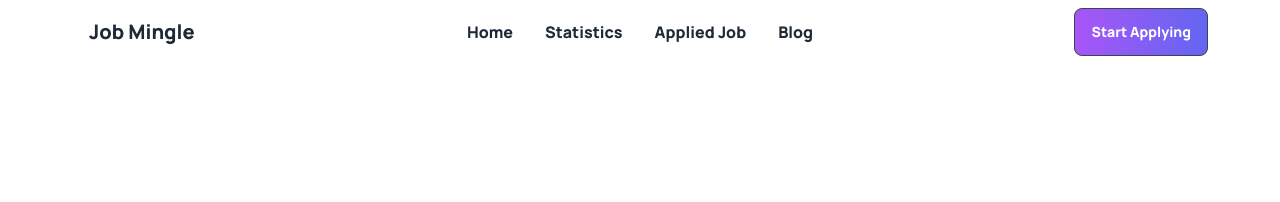
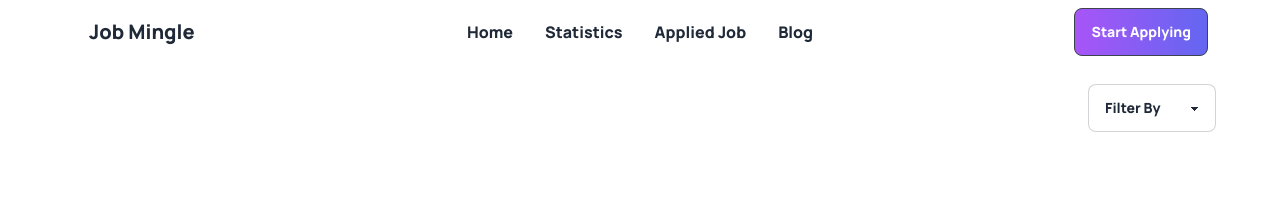
Before and after one commit to sm-alamin/job-mingle, a React (Vite) app: page /applied-job in a window 1280 px wide. Shown: the top 202 px of the page. Built offline with nearby package versions, Linux system fonts and the light colour scheme.

Commit message:
filter system is added on applied job component

```diff
--- a/src/components/AppliedJob/AppliedJob.jsx
+++ b/src/components/AppliedJob/AppliedJob.jsx
@@ -1,20 +1,43 @@
-import React, { useEffect, useState } from 'react';
-import { getJobInformation } from '../../utilities/fakedb';
-import { useLoaderData } from 'react-router-dom';
-import AppliedPost from '../AppliedPost/AppliedPost';
+import React, { useEffect, useState } from "react";
+import { getJobInformation } from "../../utilities/fakedb";
+import { useLoaderData } from "react-router-dom";
+import AppliedPost from "../AppliedPost/AppliedPost";
 
 const AppliedJob = () => {
-    const {initialJobCartInfo} = useLoaderData();
+  const { initialJobCartInfo } = useLoaderData();
+  const [filteredJobs, setFilteredJobs] = useState(initialJobCartInfo);
 
-    return (
-        <div>
-            <div className='grid grid-cols-1 gap-8' >
-            {
-                initialJobCartInfo.map(post => <AppliedPost key={post.id} post ={post} />)
-            }
-            </div>
-        </div>
-    );
+  const handleFilter = (filterOption) => {
+    if (filterOption === "remote") {
+      const remoteJobs = initialJobCartInfo.filter((job) => job.remote_or_onsite === "Remote");
+      setFilteredJobs(remoteJobs);
+    } else if (filterOption === "onsite") {
+      const onsiteJobs = initialJobCartInfo.filter((job) => job.remote_or_onsite === "Onsite");
+      setFilteredJobs(onsiteJobs);
+    } else {
+      setFilteredJobs(initialJobCartInfo);
+    }
+  };
+
+
+  return (
+    <div>
+      <div className="form-control w-32 max-w-xs py-5 ml-auto">
+        <select className="select select-bordered" defaultValue="all" onChange={(e) => handleFilter(e.target.value)}>
+          <option disabled value="all">
+            Filter By
+          </option>
+          <option value="remote">Remote</option>
+          <option value="onsite">On-site</option>
+        </select>
+      </div>
+      <div className="grid grid-cols-1 gap-8">
+        {filteredJobs.map((post) => (
+          <AppliedPost key={post.id} post={post} />
+        ))}
+      </div>
+    </div>
+  );
 };
 
 export default AppliedJob;
```
